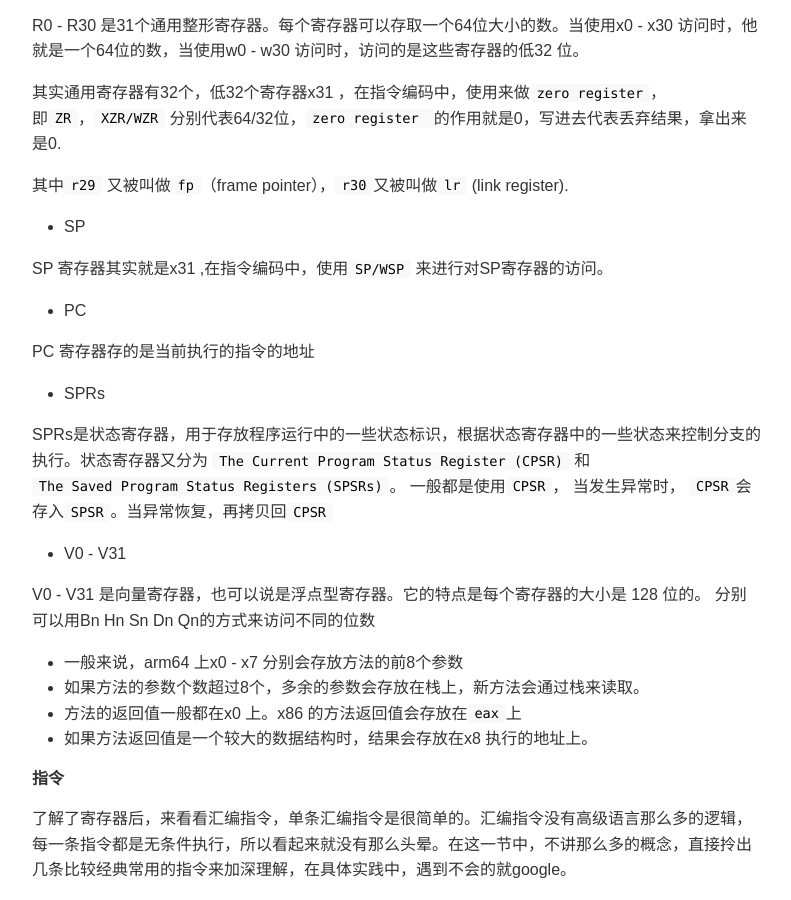
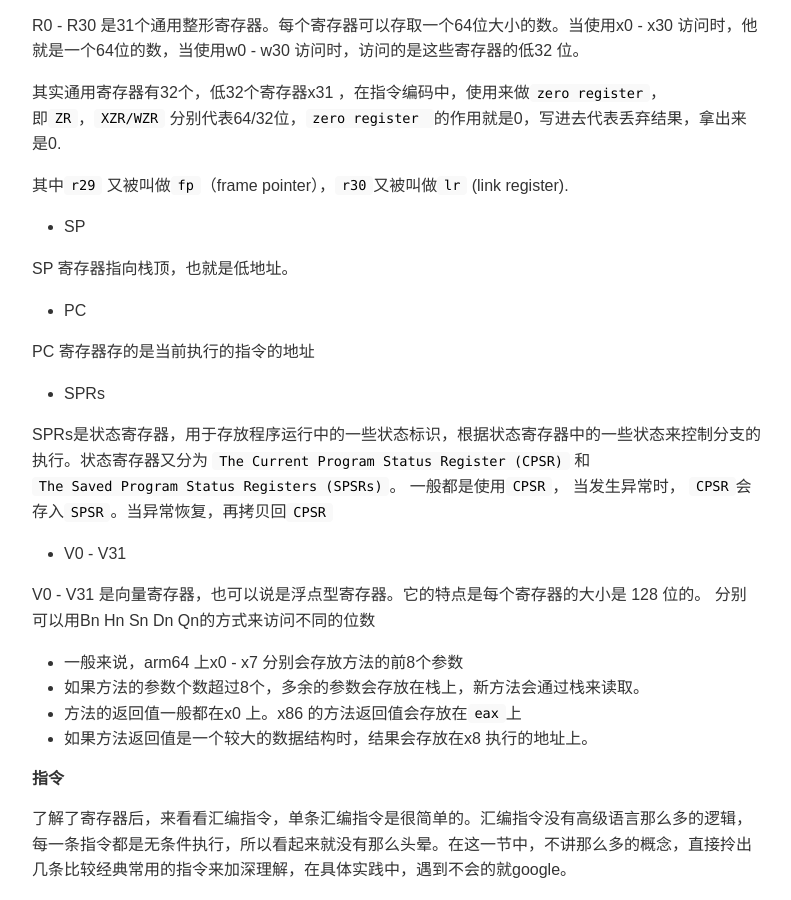
Before and after one commit to heyonly/heyonly.github.io, a Jekyll site: the page built from _posts/2017-08-19-ARM 汇编学习笔记.md, in a window 1280 px wide and 900 px high, scrolled down 1993 px. Shown: the whole window, without its empty margins (118-909 px from the left). Built offline with Jekyll 4.4.1, drawn with Linux system fonts in a browser that asks for light colours; comment, search, counter and statistics services are not loaded.

Commit message:
Update 2017-08-19-ARM 汇编学习笔记.md

```diff
--- a/_posts/2017-08-19-ARM 汇编学习笔记.md
+++ b/_posts/2017-08-19-ARM 汇编学习笔记.md
@@ -128,7 +128,7 @@ R0 - R30 是31个通用整形寄存器。每个寄存器可以存取一个64位
 * SP
 
 
-SP 寄存器其实就是x31 ,在指令编码中，使用`SP/WSP` 来进行对SP寄存器的访问。
+SP 寄存器指向栈顶，也就是低地址。
 
 
 
```
